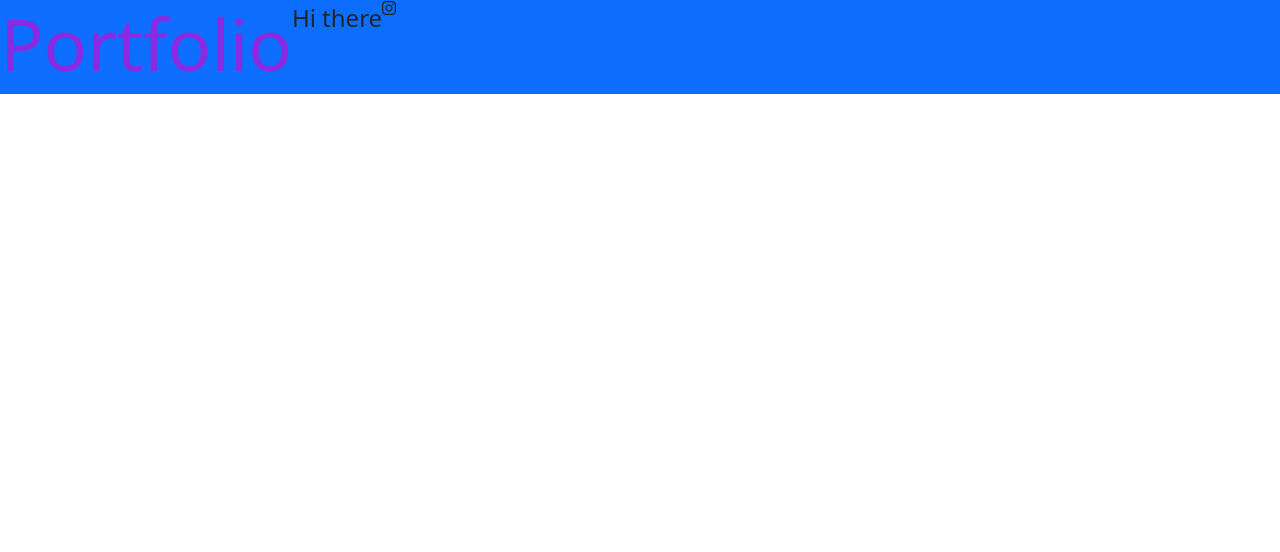
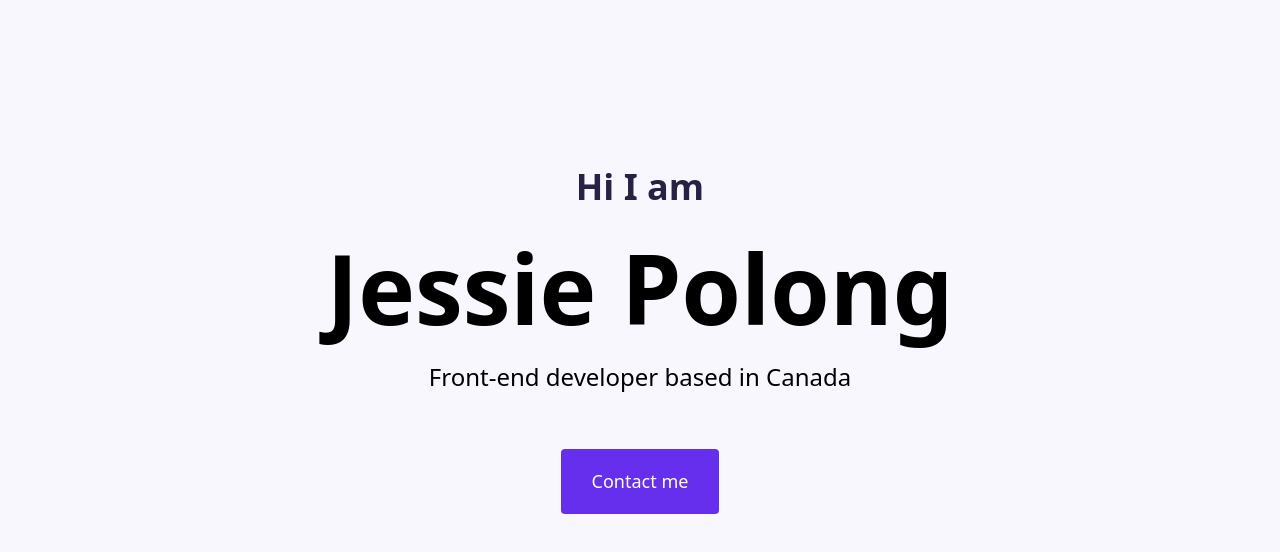
Before and after one commit to Comet429/potfolio-project-01, a plain HTML site: page index.html in a window 1280 px wide. Drawn offline with nearby package versions, Linux system fonts and the light colour scheme.

Commit message:
Added css to hero

```diff
--- a/css/portfolio-style.css
+++ b/css/portfolio-style.css
@@ -1,22 +1,51 @@
-h1 {
-  color: blueviolet;
-  font-size: 72px;
+:root {
+  --font-family-heading: "Nunito", sans-serif;
+  --main-branding: #662eed;
+  --secondary-color: #272142;
 }
 
-p {
-  font-size: 24px;
+h1,
+h2 {
+  color: black;
+  font-size: 96px;
+  font-weight: bold;
 }
 
-.nunito-title {
-  font-family: "Nunito", sans-serif;
+.nunito-hero {
+  font-family: var(--font-family-heading);
   font-optical-sizing: auto;
   font-weight: 700;
   font-style: normal;
 }
 
-.nunito-greeting {
-  font-family: "Nunito", sans-serif;
-  font-optical-sizing: auto;
-  font-weight: 400;
-  font-style: regular;
+.hero {
+  background: #f9f7fe;
+  text-align: center;
+  padding: 160px 20px;
+  margin: auto;
 }
+
+.hero h2 {
+  line-height: 2;
+  font-size: 24px;
+  font-weight: normal;
+}
+
+.hero p {
+  color: var(--secondary-color);
+  font-size: 36px;
+  font-weight: bold;
+}
+
+.btn {
+  background: var(--main-branding);
+  color: ivory;
+  font-size: 18px;
+  line-height: 27px;
+  padding: 18px 30px;
+  border-radius: 4px;
+}
+
+.btn :hover {
+  color: var(--secondary-color);
+}
--- a/index.html
+++ b/index.html
@@ -28,10 +28,14 @@
     <title>Document</title>
   </head>
   <body>
-    <div class="d-flex bg-primary">
-      <h1 class="title">Portfolio</h1>
-      <p class="greeting">Hi there</p>
-      <i class="fa-brands fa-instagram"></i>
+    <div class="hero">
+      <p>Hi I am</p>
+      <h1>Jessie Polong</h1>
+      <h2 class="mb-5">Front-end developer based in Canada</h2>
+      <div>
+        <a href="#" class="btn">Contact me</a>
+      </div>
+      <!-- <i class="fa-brands fa-instagram"></i> -->
     </div>
   </body>
 </html>
```
